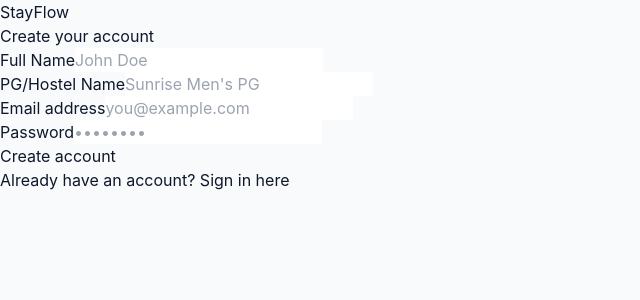
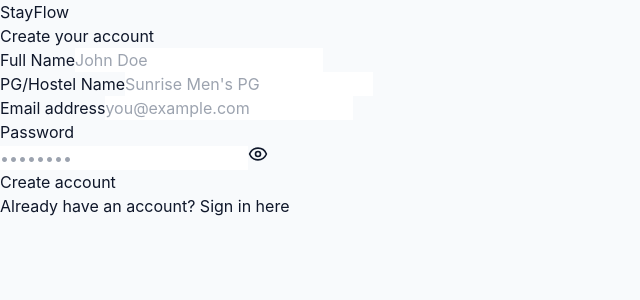
Before and after one commit to roshan4445/HOSTELMANAGEMENT, a React (Vite) app in the folder client/: page /register in a window 1280 px wide. Shown: the top 300 px of the page, without its empty margins (0-640 px from the left). Built offline with nearby package versions, Linux system fonts and the light colour scheme.

Commit message:
feat: add password visibility toggle to auth pages

```diff
--- a/client/src/pages/Login.jsx
+++ b/client/src/pages/Login.jsx
@@ -1,10 +1,12 @@
 import React, { useState, useContext } from 'react';
 import { Link } from 'react-router-dom';
+import { Eye, EyeOff } from 'lucide-react';
 import { AuthContext } from '../context/AuthContext';
 
 const Login = () => {
   const [email, setEmail] = useState('');
   const [password, setPassword] = useState('');
+  const [showPassword, setShowPassword] = useState(false);
   const [error, setError] = useState('');
   const { login } = useContext(AuthContext);
 
@@ -40,14 +42,23 @@
             </div>
             <div>
               <label className="block text-sm font-semibold text-gray-700 mb-1">Password</label>
+              <div className="relative">
                 <input
-                type="password"
+                  type={showPassword ? "text" : "password"}
                   required
-                className="w-full px-4 py-3 bg-gray-50 border border-gray-200 rounded-xl focus:outline-none focus:ring-2 focus:ring-indigo-500/20 focus:border-indigo-500 transition-all font-medium text-gray-900 placeholder-gray-400"
+                  className="w-full px-4 py-3 bg-gray-50 border border-gray-200 rounded-xl focus:outline-none focus:ring-2 focus:ring-indigo-500/20 focus:border-indigo-500 transition-all font-medium text-gray-900 placeholder-gray-400 pr-12"
                   placeholder="••••••••"
                   value={password}
                   onChange={(e) => setPassword(e.target.value)}
                 />
+                <button
+                  type="button"
+                  onClick={() => setShowPassword(!showPassword)}
+                  className="absolute right-3 top-1/2 -translate-y-1/2 text-gray-400 hover:text-gray-600 transition-colors p-1"
+                >
+                  {showPassword ? <EyeOff size={20} /> : <Eye size={20} />}
+                </button>
+              </div>
             </div>
           </div>
 
--- a/client/src/pages/Register.jsx
+++ b/client/src/pages/Register.jsx
@@ -1,5 +1,6 @@
 import React, { useState, useContext } from 'react';
 import { Link } from 'react-router-dom';
+import { Eye, EyeOff } from 'lucide-react';
 import { AuthContext } from '../context/AuthContext';
 
 const Register = () => {
@@ -7,6 +8,7 @@
   const [pgName, setPgName] = useState('');
   const [email, setEmail] = useState('');
   const [password, setPassword] = useState('');
+  const [showPassword, setShowPassword] = useState(false);
   const [error, setError] = useState('');
   const [successMsg, setSuccessMsg] = useState('');
   const { register } = useContext(AuthContext);
@@ -74,14 +76,23 @@
             </div>
             <div>
               <label className="block text-sm font-semibold text-gray-700 mb-1">Password</label>
+              <div className="relative">
                 <input
-                type="password"
+                  type={showPassword ? "text" : "password"}
                   required
-                className="w-full px-4 py-3 bg-gray-50 border border-gray-200 rounded-xl focus:outline-none focus:ring-2 focus:ring-indigo-500/20 focus:border-indigo-500 transition-all font-medium text-gray-900 placeholder-gray-400"
+                  className="w-full px-4 py-3 bg-gray-50 border border-gray-200 rounded-xl focus:outline-none focus:ring-2 focus:ring-indigo-500/20 focus:border-indigo-500 transition-all font-medium text-gray-900 placeholder-gray-400 pr-12"
                   placeholder="••••••••"
                   value={password}
                   onChange={(e) => setPassword(e.target.value)}
                 />
+                <button
+                  type="button"
+                  onClick={() => setShowPassword(!showPassword)}
+                  className="absolute right-3 top-1/2 -translate-y-1/2 text-gray-400 hover:text-gray-600 transition-colors p-1"
+                >
+                  {showPassword ? <EyeOff size={20} /> : <Eye size={20} />}
+                </button>
+              </div>
             </div>
           </div>
 
```
Lines whose indentation alone changed are shown as unchanged.
